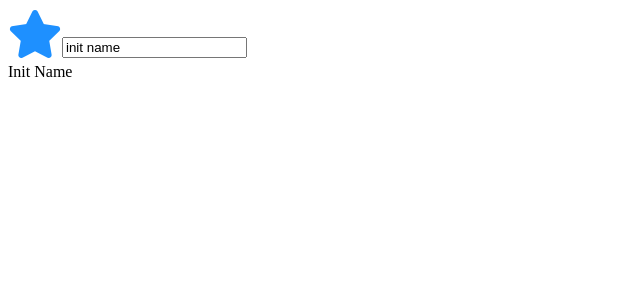
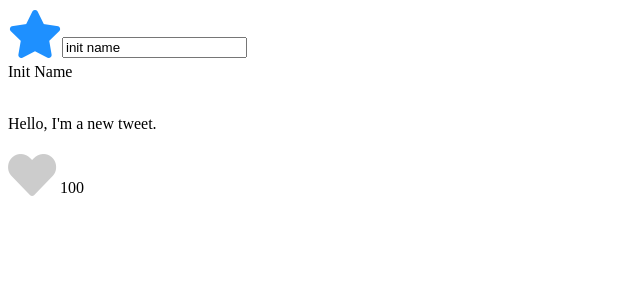
Before and after one commit to zhangchf/angular-reusable-components, an Angular app: page / in a window 1280 px wide. Shown: the top 300 px of the page, without its empty margins (0-640 px from the left). Built offline with nearby package versions, Linux system fonts and the light colour scheme.

Commit message:
Create re-usable components, with tweet and likes.

```diff
--- a/src/app/app.component.html
+++ b/src/app/app.component.html
@@ -2,3 +2,5 @@
 
 <input type="text" [(ngModel)]="movieName">
 <div>{{ movieName | movietitlecase:["of", "the"] }}</div>
+<br/>
+<tweet></tweet>
--- a/src/app/app.module.ts
+++ b/src/app/app.module.ts
@@ -5,12 +5,16 @@ import {FormsModule} from '@angular/forms';
 import { AppComponent } from './app.component';
 import { StarComponent } from './star/star.component';
 import { MovieTitleCasePipe } from './movie-titlecase.pipe';
+import { LikesComponent } from './likes/likes.component';
+import { TweetComponent } from './tweet/tweet.component';
 
 @NgModule({
   declarations: [
     AppComponent,
     StarComponent,
-    MovieTitleCasePipe
+    MovieTitleCasePipe,
+    LikesComponent,
+    TweetComponent
   ],
   imports: [
     BrowserModule,
--- /dev/null
+++ b/src/app/likes/likes.component.css
@@ -0,0 +1,3 @@
+.cursor {
+    cursor: pointer;
+}
--- /dev/null
+++ b/src/app/likes/likes.component.html
@@ -0,0 +1,11 @@
+<span
+  style="font-size: 3em;"
+  [style.color]="isActive ? 'deeppink' : '#ccc'"
+  (mouseover)="onMouseOver()"
+  (mouseout)="onMouseOut()"
+  (click)="onClick()"
+  [class.cursor]="isMouseOver"
+  >
+  <i class="fas fa-heart"></i>
+</span>
+{{ likesCount }}
--- /dev/null
+++ b/src/app/likes/likes.component.ts
@@ -0,0 +1,36 @@
+import { Component, OnInit, Output, Input, EventEmitter } from '@angular/core';
+
+export interface LikeChangedEvent {
+  liked: boolean;
+}
+
+@Component({
+  selector: 'likes',
+  templateUrl: './likes.component.html',
+  styleUrls: ['./likes.component.css']
+})
+export class LikesComponent {
+  @Input('isActive') isActive: boolean;
+  @Input('likesCount') likesCount: number = 0;
+  @Output('likeChanged') likeChanged = new EventEmitter<LikeChangedEvent>();
+
+  isMouseOver: boolean;
+
+  onClick() {
+    // this.isActive = !this.isActive;
+    // this.likesCount += this.isActive ? 1 : -1;
+    console.log('onClick');
+    this.likeChanged.emit({liked: !this.isActive});
+  }
+
+  onMouseOver() {
+    console.log('onMouseOver');
+    this.isMouseOver = true;
+  }
+
+  onMouseOut() {
+    console.log('onMouseOut');
+    this.isMouseOver = false;
+  }
+
+}
--- /dev/null
+++ b/src/app/tweet/tweet.component.html
@@ -0,0 +1,2 @@
+<p> {{ tweet }} </p>
+<likes [isActive]="liked" [likesCount]="likesCount" (likeChanged)="onLikeChanged($event)"></likes>
--- /dev/null
+++ b/src/app/tweet/tweet.component.ts
@@ -0,0 +1,19 @@
+import { LikeChangedEvent } from './../likes/likes.component';
+import { Component, OnInit } from '@angular/core';
+
+@Component({
+  selector: 'tweet',
+  templateUrl: './tweet.component.html',
+  styleUrls: ['./tweet.component.css']
+})
+export class TweetComponent {
+  tweet: string = "Hello, I'm a new tweet.";
+  liked: boolean;
+  likesCount: number = 100;
+
+  onLikeChanged($event: LikeChangedEvent) {
+    console.log('onLikeChanged');
+    this.liked = $event.liked;
+    this.likesCount += this.liked ? 1 : -1;
+  }
+}
```
Also changed, not shown: src/app/tweet/tweet.component.css (added), 2 other files (tests, documents, lock files or other folders).
